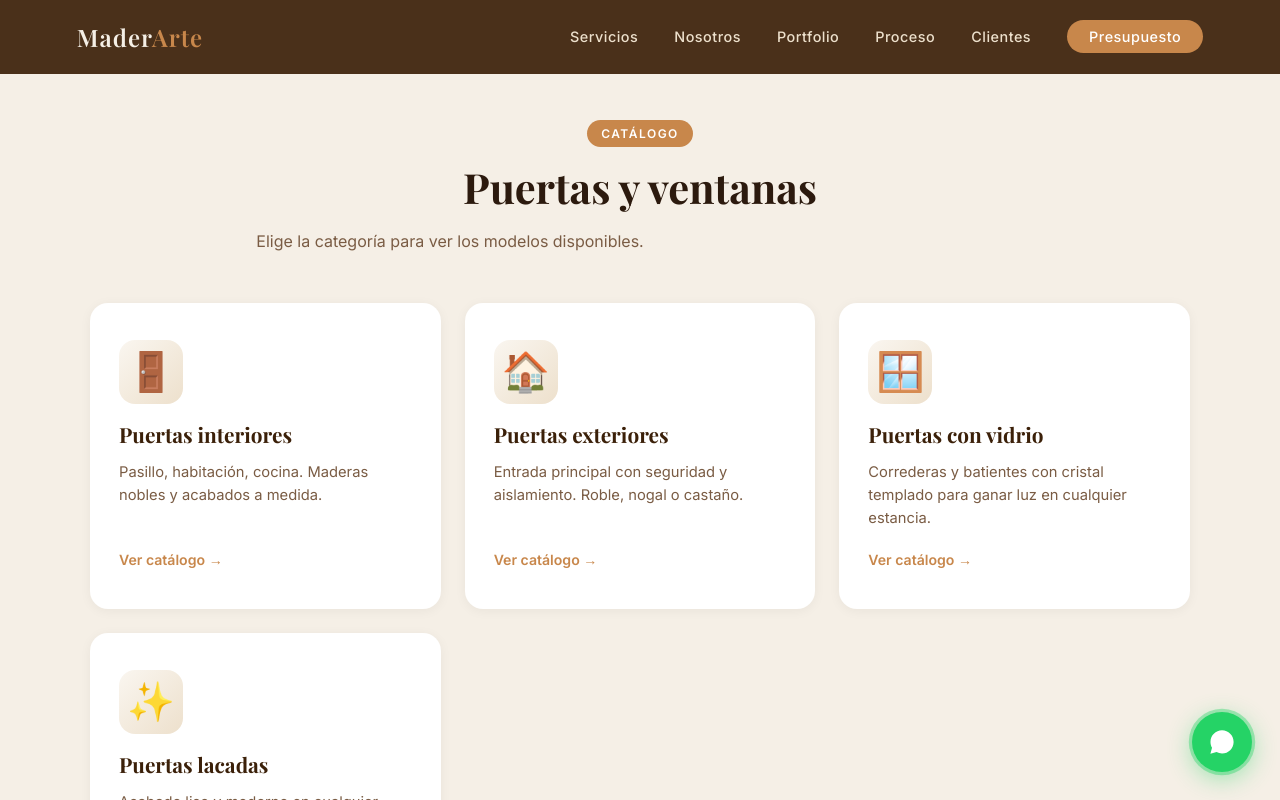
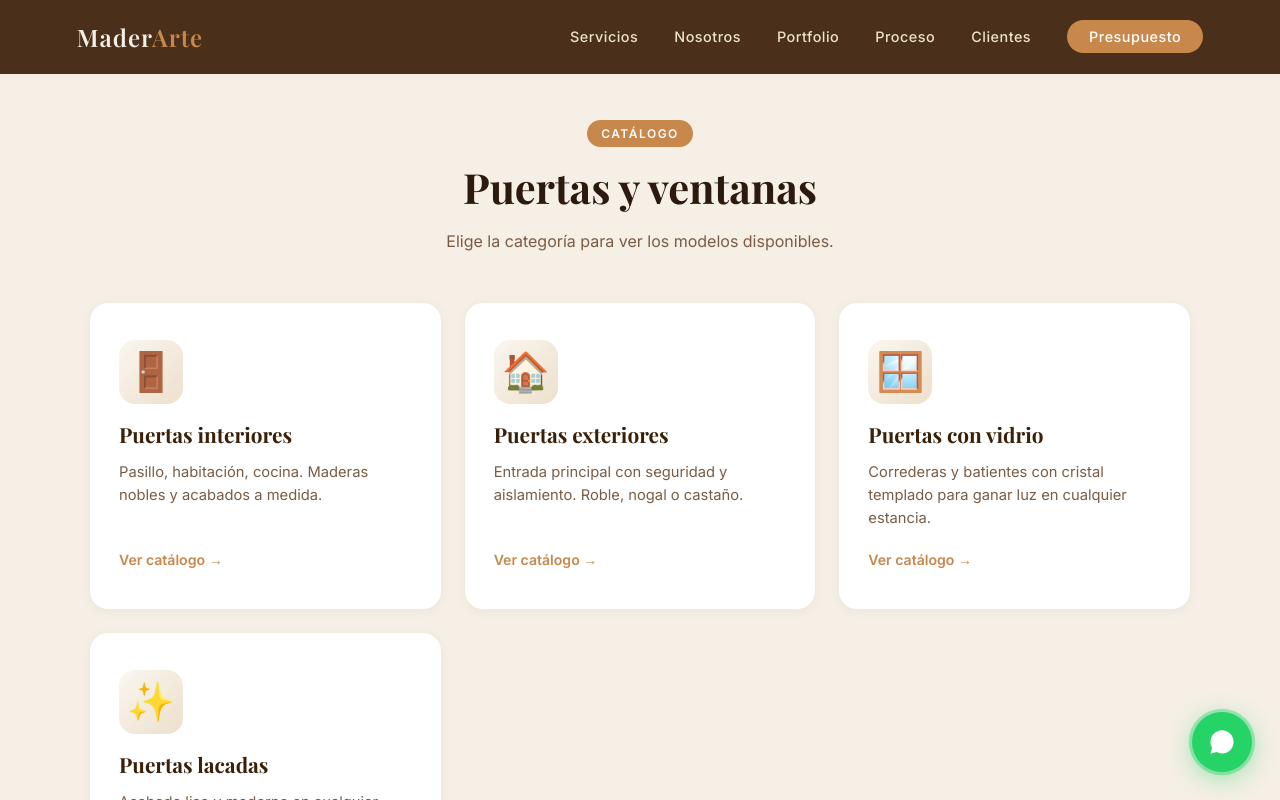
Before and after one commit to raulsara/carpinteria-react, a Next.js app: page /puertas in a window 1280 px wide. Shown: the top 800 px of the page. Built offline with nearby package versions, Linux system fonts and the light colour scheme; no server answers; the database is empty.

Commit message:
style: centrar subtitulo en paginas /puertas

```diff
--- a/app/globals.css
+++ b/app/globals.css
@@ -738,6 +738,7 @@ footer { background: var(--brown-dark); }
   max-width: 900px; margin: 0 auto 48px;
   text-align: center;
 }
+.subpage-head .section-sub { margin: 0 auto; }
 .cat-grid {
   display: grid;
   grid-template-columns: repeat(auto-fit, minmax(260px, 1fr));
```
